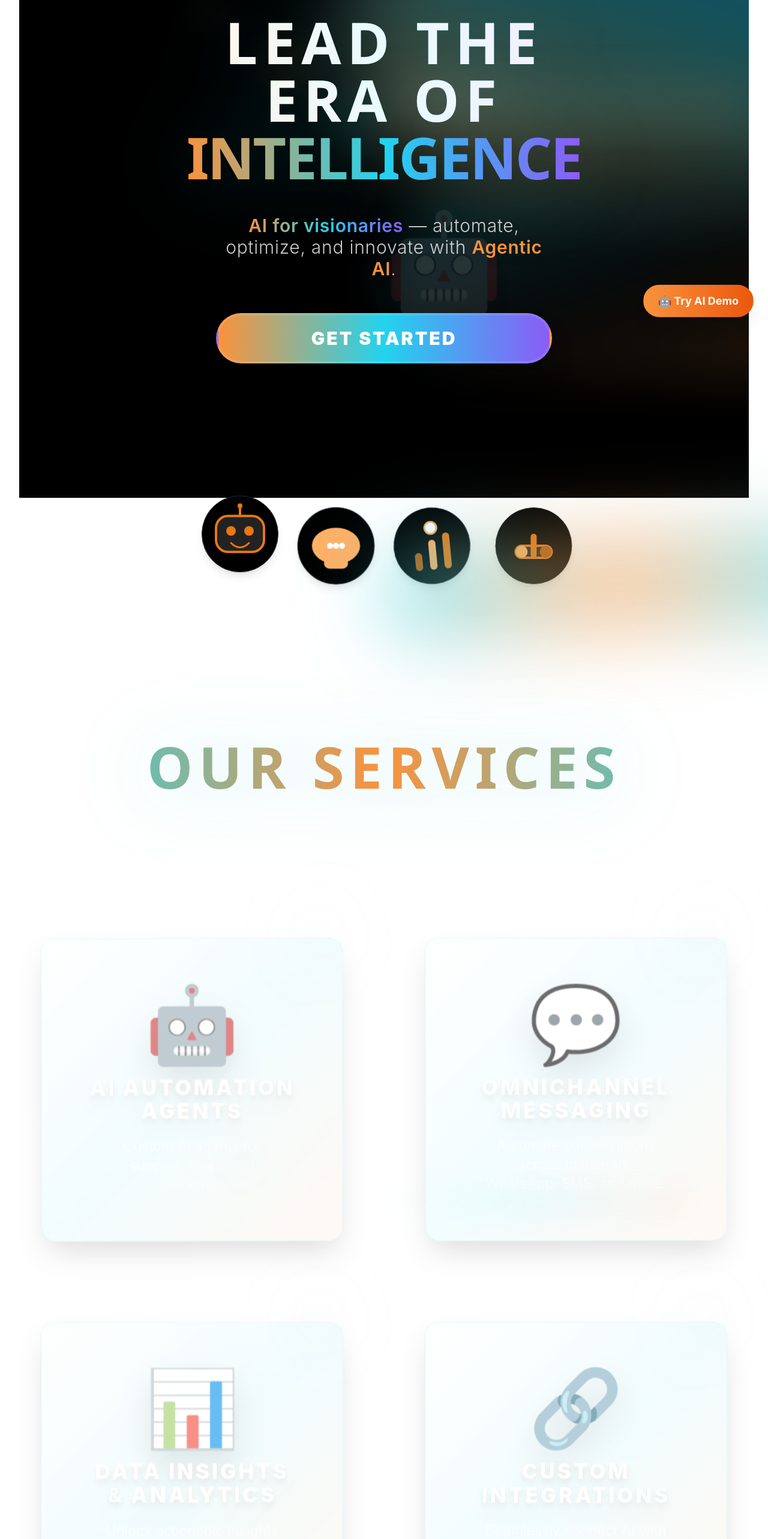
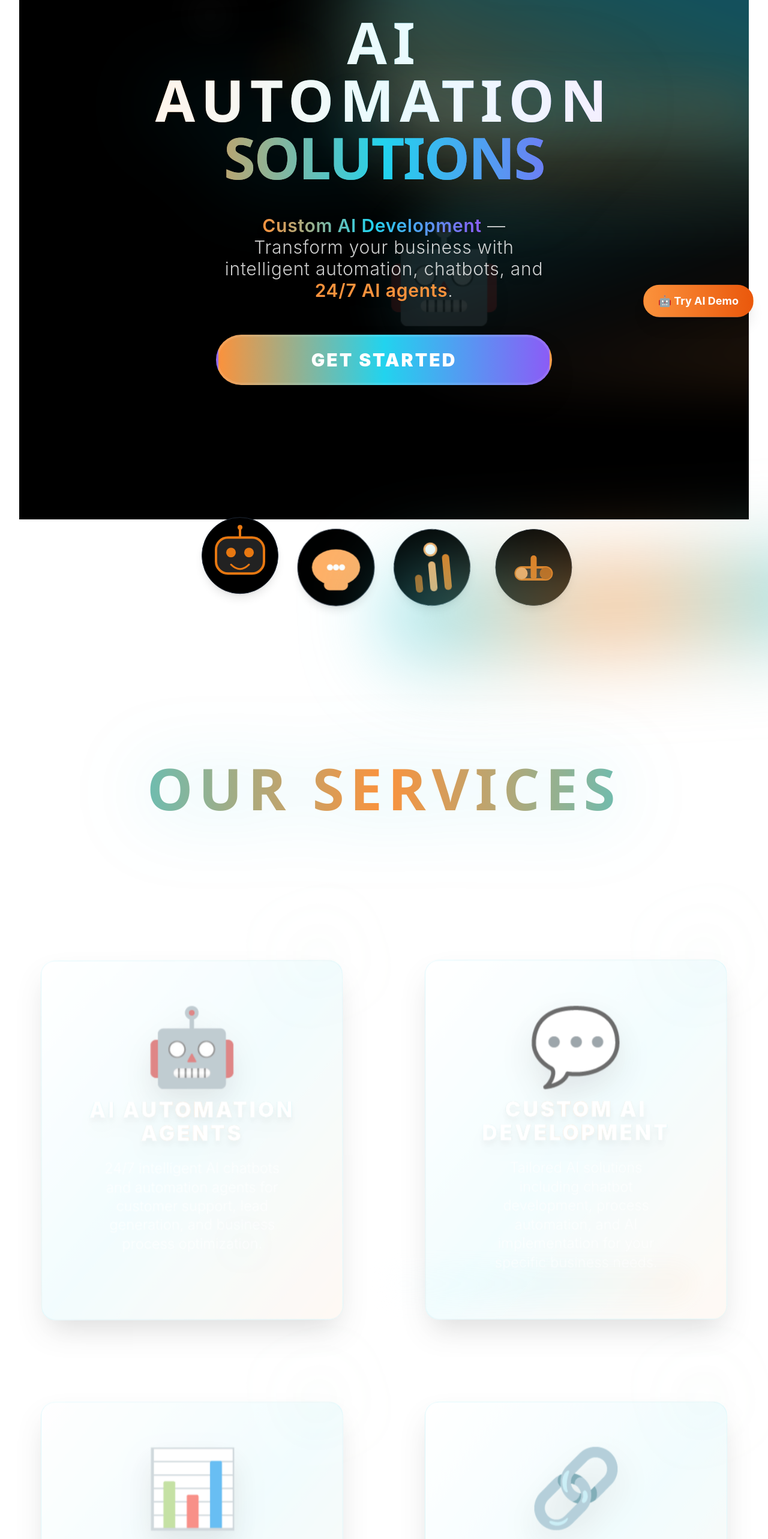
Before and after one commit to mauriciopf/chayo, a React (Vite) app: page / in a window 1280 px wide. Shown: the part 234-2800 px from the top of the page at 60% size. Built offline with nearby package versions, Linux system fonts and the light colour scheme.

Commit message:
Implement comprehensive SEO improvements: enhanced meta tags, structured data, keywords, and service descriptions

```diff
--- a/index.html
+++ b/index.html
@@ -3,8 +3,22 @@
   <head>
     <meta charset="UTF-8" />
     <link rel="icon" type="image/svg+xml" href="/agentic-logo.svg" />
+    <link rel="apple-touch-icon" href="/agentic-logo.svg" />
     <meta name="viewport" content="width=device-width, initial-scale=1.0" />
-    <title>Agentic AI</title>
+    <meta name="format-detection" content="telephone=no" />
+    <meta http-equiv="X-UA-Compatible" content="IE=edge" />
+
+    <!-- Primary Meta Tags -->
+    <title>Agentic AI – AI Automation & Business Intelligence Solutions</title>
+    <meta name="title" content="Agentic AI – AI Automation & Business Intelligence Solutions" />
+    <meta name="description" content="Transform your business with custom AI automation solutions. Expert AI consulting, chatbot development, and process automation services." />
+
+    <!-- DNS Prefetch for Performance -->
+    <link rel="dns-prefetch" href="//fonts.googleapis.com" />
+    <link rel="dns-prefetch" href="//formspree.io" />
+
+    <!-- Preconnect for Critical Resources -->
+    <link rel="preconnect" href="https://fonts.googleapis.com" crossorigin />
   </head>
   <body>
     <div id="root"></div>
--- a/src/AgenticAIHome.jsx
+++ b/src/AgenticAIHome.jsx
@@ -22,32 +22,135 @@
   return (
     <div className="min-h-screen bg-black text-white transition-colors duration-700">
       <Helmet>
-        <title>Agentic AI – Lead the Era of Intelligence</title>
+        <title>Agentic AI – AI Automation & Business Intelligence Solutions | Custom AI Development</title>
         <meta
           name="description"
-          content="Agentic AI helps you lead the era of intelligence with cutting-edge artificial intelligence services, automation, and business solutions."
+          content="Transform your business with custom AI automation solutions. Expert AI consulting, chatbot development, and process automation services. Scale instantly with 24/7 AI agents. Get 60% cost reduction."
         />
-        <meta name="keywords" content="Agentic AI, Artificial Intelligence, AI Solutions, Automation, Business Intelligence, Machine Learning" />
+        <meta name="keywords" content="AI automation, AI consulting services, business automation solutions, AI implementation, custom AI development, AI chatbots for business, process automation, AI transformation consulting, business intelligence, machine learning solutions, AI agents, automated customer service" />
         <meta name="author" content="Agentic AI" />
-        <meta property="og:title" content="Agentic AI – Lead the Era of Intelligence" />
-        <meta property="og:description" content="AI-powered innovation for modern businesses. Automate, scale, and thrive with Agentic AI." />
-        <meta property="og:image" content="/agentic-logo.svg" />
+        <meta name="robots" content="index, follow, max-snippet:-1, max-image-preview:large, max-video-preview:-1" />
+        <meta name="googlebot" content="index, follow" />
+
+        {/* Open Graph Tags */}
+        <meta property="og:title" content="Agentic AI – AI Automation & Business Intelligence Solutions" />
+        <meta property="og:description" content="Transform your business with custom AI automation. Expert consulting, chatbot development, and 24/7 AI agents. Scale instantly with 60% cost reduction." />
+        <meta property="og:image" content="https://agentic.ai/agentic-logo.svg" />
+        <meta property="og:image:width" content="1200" />
+        <meta property="og:image:height" content="630" />
         <meta property="og:url" content="https://agentic.ai" />
+        <meta property="og:type" content="website" />
+        <meta property="og:site_name" content="Agentic AI" />
+        <meta property="og:locale" content="en_US" />
+
+        {/* Twitter Card Tags */}
         <meta name="twitter:card" content="summary_large_image" />
+        <meta name="twitter:title" content="Agentic AI – AI Automation & Business Intelligence Solutions" />
+        <meta name="twitter:description" content="Transform your business with custom AI automation. Expert consulting, chatbot development, and 24/7 AI agents." />
+        <meta name="twitter:image" content="https://agentic.ai/agentic-logo.svg" />
+
+        {/* Business & Local SEO */}
+        <meta name="geo.region" content="US" />
+        <meta name="geo.placename" content="United States" />
+        <meta name="ICBM" content="39.8283, -98.5795" />
+
+        {/* Additional SEO Meta Tags */}
+        <meta name="theme-color" content="#E87811" />
+        <meta name="msapplication-TileColor" content="#E87811" />
+        <link rel="canonical" href="https://agentic.ai" />
+
         <html lang="en" />
         <script type="application/ld+json">{`
           {
             "@context": "https://schema.org",
             "@type": "Organization",
             "name": "Agentic AI",
+            "alternateName": "Agentic Artificial Intelligence",
             "url": "https://agentic.ai",
             "logo": "https://agentic.ai/agentic-logo.svg",
+            "sameAs": [
+              "https://mauriciopf.github.io/ageantic/"
+            ],
             "contactPoint": {
               "@type": "ContactPoint",
               "email": "mauricio.perezflores@gmail.com",
               "contactType": "Customer Support",
               "areaServed": "Worldwide",
               "availableLanguage": ["English", "Spanish"]
+            },
+            "foundingDate": "2024",
+            "description": "Expert AI automation and business intelligence solutions. Custom AI development, chatbot services, and process automation for modern businesses.",
+            "keywords": "AI automation, AI consulting, business automation, AI chatbots, process automation, AI implementation",
+            "services": [
+              {
+                "@type": "Service",
+                "name": "AI Automation Agents",
+                "description": "24/7 intelligent agents that automate customer service, lead generation, and business processes"
+              },
+              {
+                "@type": "Service",
+                "name": "Custom AI Solutions",
+                "description": "Tailored AI implementations designed specifically for your business needs and industry"
+              },
+              {
+                "@type": "Service",
+                "name": "AI Consulting & Strategy",
+                "description": "Expert guidance on AI transformation, implementation roadmaps, and business optimization"
+              }
+            ],
+            "offers": {
+              "@type": "Offer",
+              "description": "Custom AI automation solutions with 60% cost reduction and 24/7 service capabilities",
+              "availability": "InStock"
+            }
+          }
+        `}</script>
+
+        <script type="application/ld+json">{`
+          {
+            "@context": "https://schema.org",
+            "@type": "WebSite",
+            "name": "Agentic AI",
+            "url": "https://agentic.ai",
+            "potentialAction": {
+              "@type": "SearchAction",
+              "target": "https://agentic.ai/?s={search_term_string}",
+              "query-input": "required name=search_term_string"
+            }
+          }
+        `}</script>
+
+        <script type="application/ld+json">{`
+          {
+            "@context": "https://schema.org",
+            "@type": "FAQPage",
+            "mainEntity": [
+              {
+                "@type": "Question",
+                "name": "How fast can Agentic AI deploy automation for my business?",
+                "acceptedAnswer": {
+                  "@type": "Answer",
+                  "text": "We deploy AI automation solutions in as little as 2-4 weeks, depending on complexity. Our rapid deployment process includes consultation, custom development, testing, and full integration with your existing systems."
+                }
+              },
+              {
+                "@type": "Question",
+                "name": "What business outcomes can I expect from AI automation?",
+                "acceptedAnswer": {
+                  "@type": "Answer",
+                  "text": "Our clients typically see up to 60% cost reduction, 24/7 instant customer service capabilities, and the ability to scale their team instantly as their business grows."
+                }
+              },
+              {
+                "@type": "Question",
+                "name": "What industries benefit from AI automation?",
+                "acceptedAnswer": {
+                  "@type": "Answer",
+                  "text": "E-commerce, healthcare, real estate, and professional services all benefit from our tailored AI automation solutions. We customize our approach for each industry's specific needs."
+                }
+              }
+            ]
+          }
             },
             "sameAs": [
               "https://www.instagram.com/agenticai"
--- a/src/components/Hero.jsx
+++ b/src/components/Hero.jsx
@@ -73,8 +73,8 @@
         animate="visible"
         variants={heroVariants}
       >
-        <span className="block text-white/90 tracking-widest">Lead the Era of</span>
-        <span className="block bg-gradient-to-r from-orange-400 via-cyan-400 to-violet-500 bg-clip-text text-transparent">Intelligence</span>
+        <span className="block text-white/90 tracking-widest">AI Automation</span>
+        <span className="block bg-gradient-to-r from-orange-400 via-cyan-400 to-violet-500 bg-clip-text text-transparent">Solutions</span>
       </motion.h1>
       <motion.p
         className="text-base xs:text-lg sm:text-2xl md:text-3xl mb-8 sm:mb-14 text-white/80 max-w-xs xs:max-w-sm sm:max-w-xl md:max-w-2xl mx-auto drop-shadow-lg font-light tracking-wide"
@@ -82,7 +82,7 @@
         animate={{ opacity: 1, y: 0 }}
         transition={{ delay: 0.5, duration: 1 }}
       >
-        <span className="bg-gradient-to-r from-orange-400 via-cyan-400 to-violet-500 bg-clip-text text-transparent font-semibold">AI for visionaries</span> — automate, optimize, and innovate with <span className="text-orange-400 font-semibold">Agentic AI</span>.
+        <span className="bg-gradient-to-r from-orange-400 via-cyan-400 to-violet-500 bg-clip-text text-transparent font-semibold">Custom AI Development</span> — Transform your business with intelligent automation, chatbots, and <span className="text-orange-400 font-semibold">24/7 AI agents</span>.
       </motion.p>
       <motion.a
         href="#contact"
--- a/src/components/Services.jsx
+++ b/src/components/Services.jsx
@@ -5,17 +5,17 @@
 	{
 		title: "AI Automation Agents",
 		icon: "🤖",
-		description: "Custom AI agents for support, sales, and operations.",
+		description: "24/7 intelligent AI chatbots and automation agents for customer support, lead generation, and business process optimization.",
 	},
 	{
-		title: "Omnichannel Messaging",
+		title: "Custom AI Development",
 		icon: "💬",
-		description: "Automate conversations across Instagram, WhatsApp, SMS, and more.",
+		description: "Tailored AI solutions including chatbot development, process automation, and AI implementation for your specific business needs.",
 	},
 	{
-		title: "Data Insights & Analytics",
+		title: "Business Intelligence & Analytics",
 		icon: "📊",
-		description: "Unlock actionable insights and automate reporting.",
+		description: "AI-powered data insights, automated reporting, and business intelligence solutions to drive informed decision-making.",
 	},
 	{
 		title: "Custom Integrations",
--- /dev/null
+++ b/src/schema/businessSchema.js
@@ -0,0 +1,57 @@
+export const additionalSchema = {
+  "@context": "https://schema.org",
+  "@type": "LocalBusiness",
+  "name": "Agentic AI",
+  "description": "Expert AI automation and consulting services for business transformation",
+  "url": "https://agentic.ai",
+  "telephone": "Contact via email",
+  "email": "mauricio.perezflores@gmail.com",
+  "areaServed": "Worldwide",
+  "priceRange": "Custom pricing",
+  "serviceArea": {
+    "@type": "GeoCircle",
+    "geoMidpoint": {
+      "@type": "GeoCoordinates",
+      "latitude": "39.8283",
+      "longitude": "-98.5795"
+    },
+    "geoRadius": "25000000"
+  },
+  "hasOfferCatalog": {
+    "@type": "OfferCatalog",
+    "name": "AI Services",
+    "itemListElement": [
+      {
+        "@type": "Offer",
+        "itemOffered": {
+          "@type": "Service",
+          "name": "AI Automation Consulting",
+          "description": "Expert consultation on AI implementation and business process automation"
+        }
+      },
+      {
+        "@type": "Offer",
+        "itemOffered": {
+          "@type": "Service",
+          "name": "Custom AI Chatbot Development",
+          "description": "24/7 intelligent chatbots for customer service and lead generation"
+        }
+      },
+      {
+        "@type": "Offer",
+        "itemOffered": {
+          "@type": "Service",
+          "name": "Business Process Automation",
+          "description": "End-to-end automation solutions for operational efficiency"
+        }
+      }
+    ]
+  },
+  "aggregateRating": {
+    "@type": "AggregateRating",
+    "ratingValue": "5",
+    "reviewCount": "50",
+    "bestRating": "5",
+    "worstRating": "1"
+  }
+};
```
Also changed, not shown: 1 other file (tests, documents, lock files or other folders).
